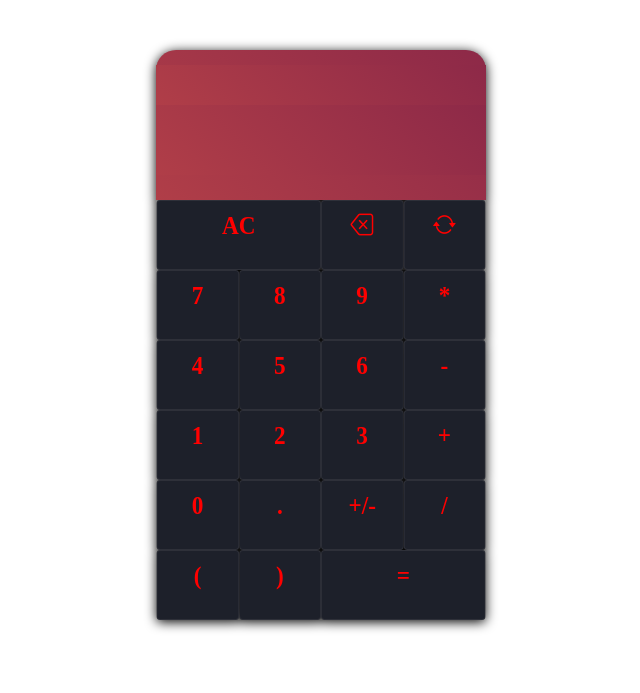
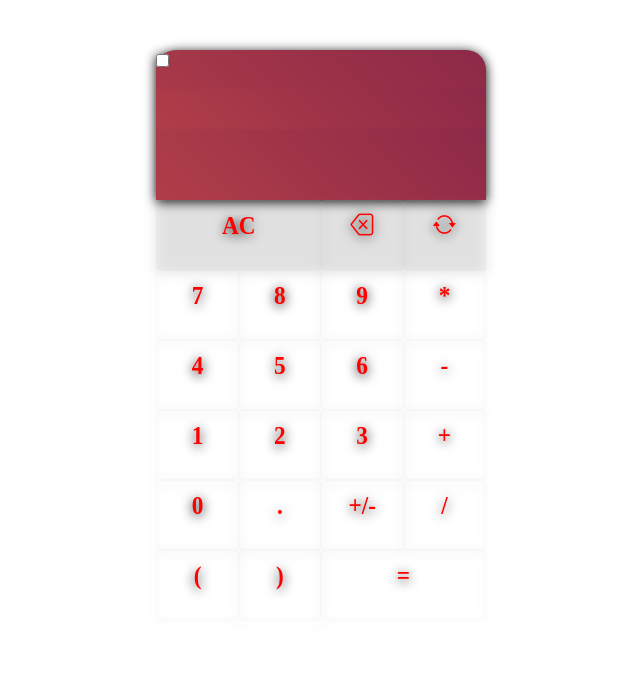
Before and after one commit to ponnaganti963/calculator, a plain HTML site: page index.html in a window 1280 px wide. Shown: the whole page, without its empty margins (319-959 px from the left). Drawn offline with nearby package versions, Linux system fonts and the light colour scheme.

Commit message:
Update index.html

```diff
--- a/index.html
+++ b/index.html
@@ -10,52 +10,55 @@
     <script src="https://cdn.jsdelivr.net/npm/bootstrap@5.0.0-beta2/dist/js/bootstrap.bundle.min.js" integrity="sha384-b5kHyXgcpbZJO/tY9Ul7kGkf1S0CWuKcCD38l8YkeH8z8QjE0GmW1gYU5S9FOnJ0" crossorigin="anonymous"></script>
 
   </head>
-  <body>
+  <body style="background: var(--bg)">
     <form class="calculator" name="calci" >
      <div class="results">
+       <div class="switch">
+         <input type="checkbox" class="changemode" name="" value="">
+       </div>
        <input type="text"  class="result1" name="txtresult"  readonly>
        <input type="text" class="result" name="txt">
      </div>
       <div class="cards">
         <div class="row">
 
-          <span class="btn clear col col-6" onclick="clearing()">AC</span>
-          <span class="btn col col-3" onclick="document.calci.txt.value = document.calci.txt.value.slice(0, -1)"><i class="bi bi-backspace"></i></span>
-          <span class="btn col col-3" onclick="scientific()"><i class="bi bi-arrow-repeat"></i></span>
+          <span class="btn clear col col-6" style="background : var(--bg1)" onclick="clearing()">AC</span>
+          <span class="btn col col-3" style="background : var(--bg1)" onclick="document.calci.txt.value = document.calci.txt.value.slice(0, -1)"><i class="bi bi-backspace"></i></span>
+          <span class="btn col col-3" style="background : var(--bg1)" onclick="scientific()"><i class="bi bi-arrow-repeat"></i></span>
         </div>
       <div class="front">
 
         <div class="row">
 
-          <span class="btn col " onclick="document.calci.txt.value += '7'">7</span>
-          <span class="btn col " onclick="document.calci.txt.value += '8'">8</span>
-          <span class="btn col " onclick="document.calci.txt.value += '9'">9</span>
-          <span class="btn col " onclick="document.calci.txt.value += '*'">*</span>
+          <span class="btn col " style="background : var(--bg1)" onclick="document.calci.txt.value += '7'">7</span>
+          <span class="btn col " style="background : var(--bg1)" onclick="document.calci.txt.value += '8'">8</span>
+          <span class="btn col " style="background : var(--bg1)" onclick="document.calci.txt.value += '9'">9</span>
+          <span class="btn col " style="background : var(--bg1)" onclick="document.calci.txt.value += '*'">*</span>
         </div>
         <div class="row">
 
-          <span class="btn col " onclick="document.calci.txt.value += '4'">4</span>
-          <span class="btn col" onclick="document.calci.txt.value += '5'">5</span>
-          <span class="btn col " onclick="document.calci.txt.value += '6'">6</span>
-          <span class="btn col " onclick="document.calci.txt.value += '-'">-</span>
+          <span class="btn col " style="background : var(--bg1)" onclick="document.calci.txt.value += '4'">4</span>
+          <span class="btn col" style="background : var(--bg1)" onclick="document.calci.txt.value += '5'">5</span>
+          <span class="btn col " style="background : var(--bg1)" onclick="document.calci.txt.value += '6'">6</span>
+          <span class="btn col " style="background : var(--bg1)" onclick="document.calci.txt.value += '-'">-</span>
         </div>
         <div class="row">
 
-          <span class="btn col " onclick="document.calci.txt.value += '1'">1</span>
-          <span class="btn col" onclick="document.calci.txt.value += '2'">2</span>
-          <span class="btn col" onclick="document.calci.txt.value += '3'">3</span>
-          <span class="btn col " onclick="document.calci.txt.value += '+'">+</span>
+          <span class="btn col " style="background : var(--bg1)" onclick="document.calci.txt.value += '1'">1</span>
+          <span class="btn col" style="background : var(--bg1)" onclick="document.calci.txt.value += '2'">2</span>
+          <span class="btn col" style="background : var(--bg1)" onclick="document.calci.txt.value += '3'">3</span>
+          <span class="btn col " style="background : var(--bg1)" onclick="document.calci.txt.value += '+'">+</span>
         </div>
         <div class="row">
-          <span class="btn col" onclick="document.calci.txt.value += '0'">0</span>
-          <span class="btn col" onclick="document.calci.txt.value += '.'">.</span>
-          <span class="btn col " onclick="document.calci.txt.value = (+(document.calci.txt.value)>0 ? '-'.concat(document.calci.txt.value) : document.calci.txt.value.substring(1))">+/-</span>
-          <span class="btn col " onclick="document.calci.txt.value += '/'">/</span>
+          <span class="btn col" style="background : var(--bg1)" onclick="document.calci.txt.value += '0'">0</span>
+          <span class="btn col" style="background : var(--bg1)" onclick="document.calci.txt.value += '.'">.</span>
+          <span class="btn col " style="background : var(--bg1)" onclick="document.calci.txt.value = (+(document.calci.txt.value)>0 ? '-'.concat(document.calci.txt.value) : document.calci.txt.value.substring(1))">+/-</span>
+          <span class="btn col " style="background : var(--bg1)" onclick="document.calci.txt.value += '/'">/</span>
         </div>
         <div class="row">
-          <span class="btn col col-3" onclick="document.calci.txt.value += '('">(</span>
-          <span class="btn col col-3" onclick="document.calci.txt.value += ')'">)</span>
-          <span class="btn col col-6" onclick="equaling()">=</span>
+          <span class="btn col col-3" style="background : var(--bg1)" onclick="document.calci.txt.value += '('">(</span>
+          <span class="btn col col-3" style="background : var(--bg1)" onclick="document.calci.txt.value += ')'">)</span>
+          <span class="btn col col-6" style="background : var(--bg1)" onclick="equaling()">=</span>
         </div>
 
       </div>
@@ -63,43 +66,43 @@
       <div class="back" id="backId">
         <div class="row">
 
-          <span class="btn col " onclick="document.calci.txt.value += 'sin('">sin</span>
-          <span class="btn col" onclick="document.calci.txt.value += 'cos('">cos</span>
-          <span class="btn col" onclick="document.calci.txt.value += 'tan('">tan</span>
-          <span class="btn col" onclick="document.calci.txt.value += 'cot('">cot</span>
+          <span class="btn col "  style="background : var(--bg1)" onclick="document.calci.txt.value += 'sin('">sin</span>
+          <span class="btn col"  style="background : var(--bg1)" onclick="document.calci.txt.value += 'cos('">cos</span>
+          <span class="btn col" style="background : var(--bg1)" onclick="document.calci.txt.value += 'tan('">tan</span>
+          <span class="btn col"  style="background : var(--bg1)" onclick="document.calci.txt.value += 'cot('">cot</span>
         </div>
         <div class="row">
-          <span class="btn col" onclick="document.calci.txt.value += 'cosec('">cosec</span>
-          <span class="btn col " onclick="document.calci.txt.value += 'sec('">sec</span>
-          <span class="btn col " onclick="document.calci.txt.value += '√('">√x</span>
-          <span class="btn col " onclick="document.calci.txt.value += '**2'">x2</span>
+          <span class="btn col" style="background : var(--bg1)" onclick="document.calci.txt.value += 'cosec('">cosec</span>
+          <span class="btn col " style="background : var(--bg1)" onclick="document.calci.txt.value += 'sec('">sec</span>
+          <span class="btn col " style="background : var(--bg1)" onclick="document.calci.txt.value += '√('">√x</span>
+          <span class="btn col " style="background : var(--bg1)" onclick="document.calci.txt.value += '**2'">x2</span>
 
         </div>
         <div class="row">
-          <span class="btn col" onclick="document.calci.txt.value += 'asin('">asin</span>
-          <span class="btn col " onclick="document.calci.txt.value += 'acos('">acos</span>
-          <span class="btn col" onclick="document.calci.txt.value += 'atan('">atan</span>
-          <span class="btn col " onclick="document.calci.txt.value += 'acot('">acot</span>
+          <span class="btn col" style="background : var(--bg1)" onclick="document.calci.txt.value += 'asin('">asin</span>
+          <span class="btn col " style="background : var(--bg1)" onclick="document.calci.txt.value += 'acos('">acos</span>
+          <span class="btn col" style="background : var(--bg1)" onclick="document.calci.txt.value += 'atan('">atan</span>
+          <span class="btn col " style="background : var(--bg1)" onclick="document.calci.txt.value += 'acot('">acot</span>
         </div>
         <div class="row">
-          <span class="btn col" onclick="document.calci.txt.value += 'asec('">asec</span>
-          <span class="btn col " onclick="document.calci.txt.value += 'acosec('">acosec</span>
-          <span class="btn col " onclick="document.calci.txt.value += '%'">%</span>
-          <span class="btn col" onclick="document.calci.txt.value += '3.14'">π</span>
+          <span class="btn col" style="background : var(--bg1)" onclick="document.calci.txt.value += 'asec('">asec</span>
+          <span class="btn col " style="background : var(--bg1)" onclick="document.calci.txt.value += 'acosec('">acosec</span>
+          <span class="btn col " style="background : var(--bg1)" onclick="document.calci.txt.value += '%'">%</span>
+          <span class="btn col" style="background : var(--bg1)" onclick="document.calci.txt.value += '3.14'">π</span>
 
         </div>
         <div class="row">
-          <span class="btn col" onclick="document.calci.txt.value += 'log2('">log2(x)</span>
-          <span class="btn col " onclick="document.calci.txt.value += 'log10('">log10(x)</span>
-          <span class="btn col " onclick="document.calci.txt.value += 'log('">ln</span>
+          <span class="btn  col" style="background : var(--bg1)" onclick="document.calci.txt.value += 'log2('">log2(x)</span>
+          <span class="btn col " style="background : var(--bg1)" onclick="document.calci.txt.value += 'log10('">log10(x)</span>
+          <span class="btn col " style="background : var(--bg1)" onclick="document.calci.txt.value += 'log('">ln</span>
 
         </div>
 
 
         <div class="row">
-          <span class="btn col col-3" onclick="document.calci.txt.value += '('">(</span>
-          <span class="btn col col-3" onclick="document.calci.txt.value += ')'">)</span>
-          <span class="btn col col-6" onclick="equaling()">=</span>
+          <span class="btn col col-3" style="background : var(--bg1)" onclick="document.calci.txt.value += '('">(</span>
+          <span class="btn col col-3" style="background : var(--bg1)" onclick="document.calci.txt.value += ')'">)</span>
+          <span class="btn col col-6" style="background : var(--bg1)" onclick="equaling()">=</span>
 
         </div>
       </div>
@@ -154,17 +157,41 @@
           alert(e);
           document.calci.txt.value = "Invalid";
         }
+      }
 
 
-      }
-
-      function sqaure(form){
-        alert(form);
-      }
       function scientific() {
         var p = document.querySelector('#backId').classList.toggle('cardsChange');
 
       }
+
+      const mode = document.querySelector('.changemode');
+      const frontmode = document.querySelectorAll('.calculator .btn');
+      const results = document.querySelector('.results');
+      // const backmode = document.querySelector('.back');
+
+      mode.addEventListener('change',() =>{
+        results.classList.toggle('lightMode');
+        if(mode.checked == true){
+          document.body.setAttribute("data-theme","light");
+          for(let i=0; i<frontmode.length ; i++)
+          {
+            console.log(frontmode[i]);
+            frontmode[i].setAttribute('data-theme',"light");
+          }
+        }else{
+          document.body.setAttribute("data-theme","");
+          for(let i=0; i<frontmode.length ; i++)
+          {
+            console.log(frontmode[i]);
+            frontmode[i].setAttribute('data-theme',"");
+          }
+        }
+
+
+        // backmode.classList.toggle('lightMode');
+      })
+
     </script>
 
 
```
